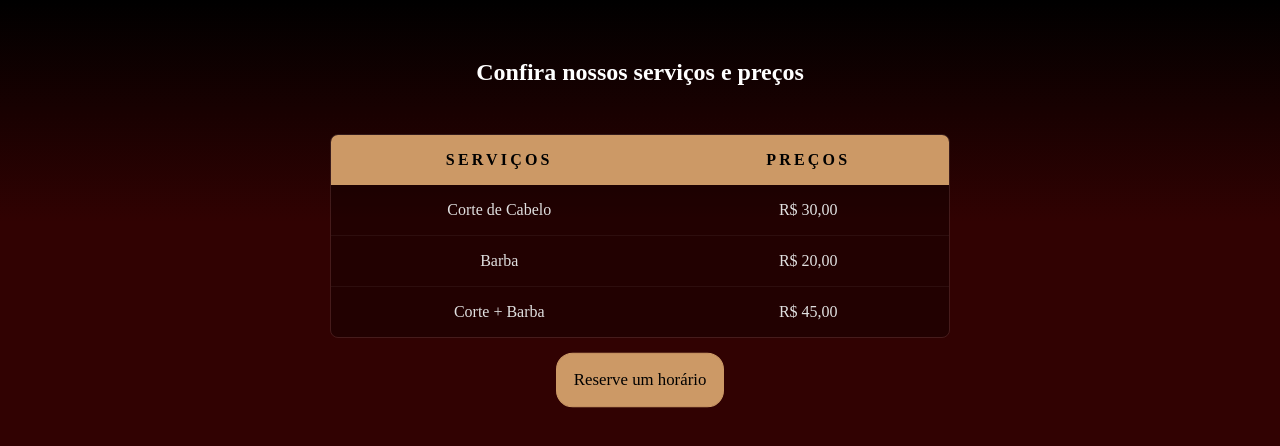
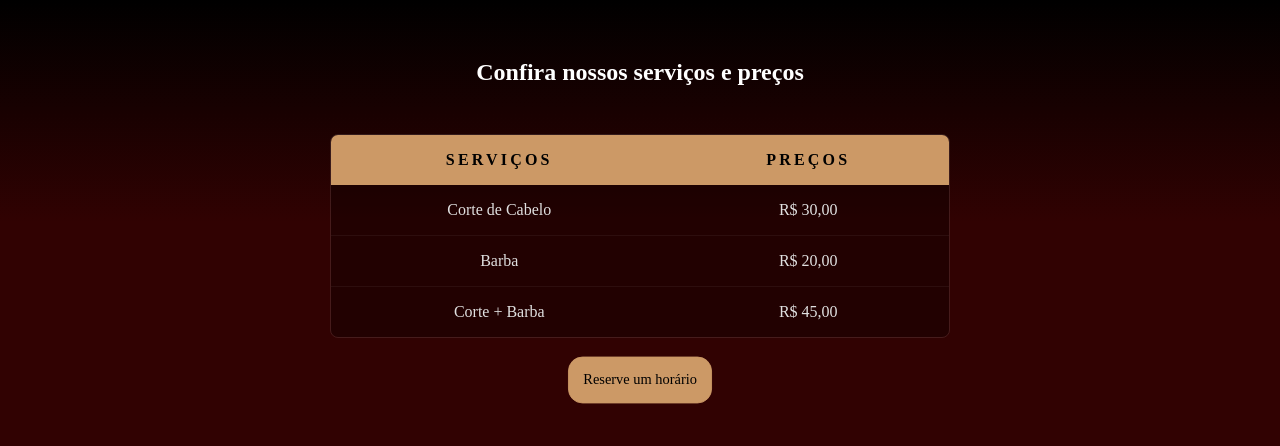
Before and after one commit to MiguelAraujo3/OverClock, a Flask app: page / in a window 1280 px wide, with the pointer over the restyled element. Shown: the part 680-1126 px from the top of the page. Run offline with Flask 3, Linux system fonts and the light colour scheme.

```diff
--- a/static/css/style.css
+++ b/static/css/style.css
@@ -261,7 +261,7 @@ tr:last-child td {
   background-color: #cc9966;
   color: rgb(0, 0, 0);
   transition: 0.5s;
-  transform: scale(1.05);
+  transform: scale(0.9);
 }
 .botão_agendamento {
   display: flex;
```
